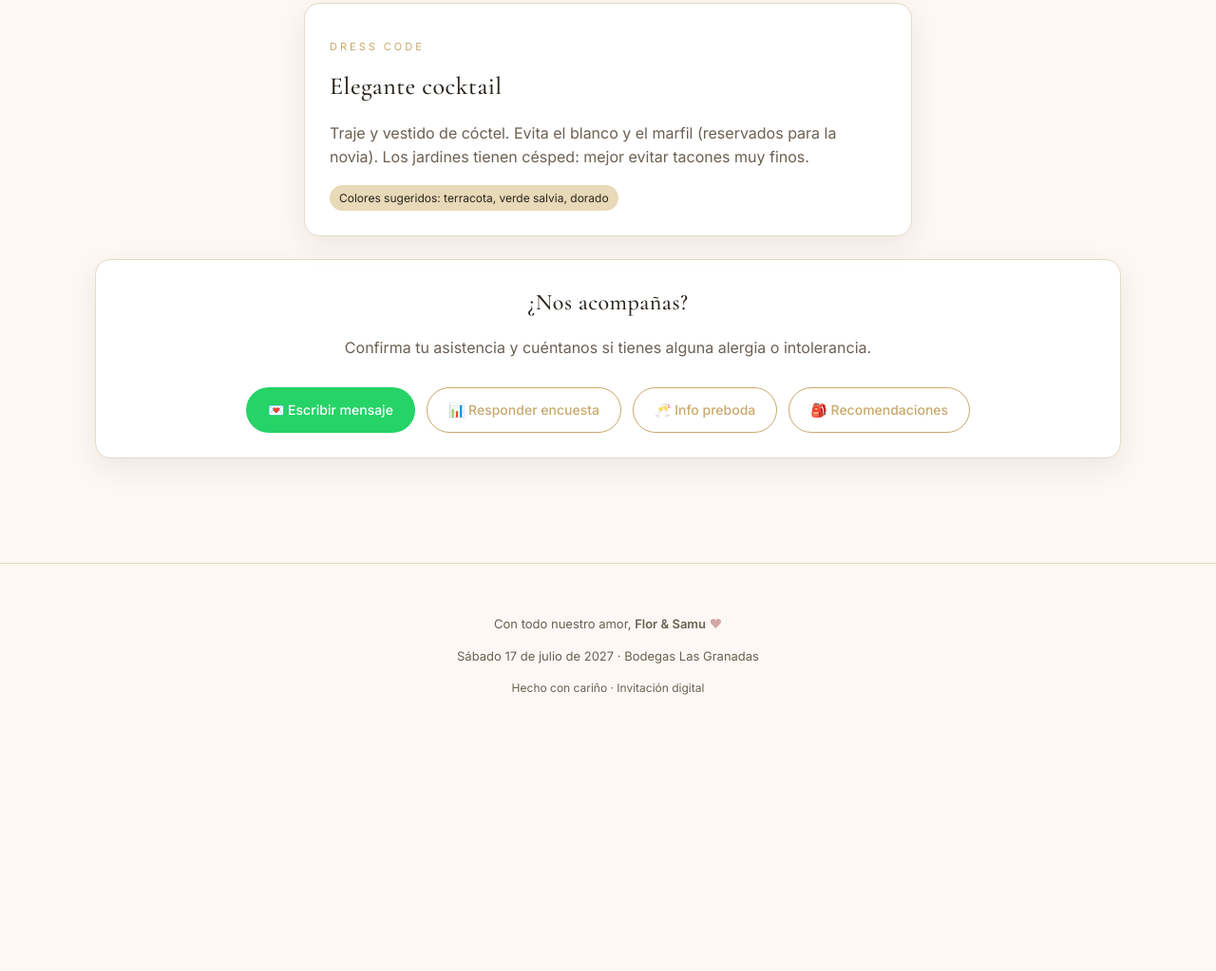
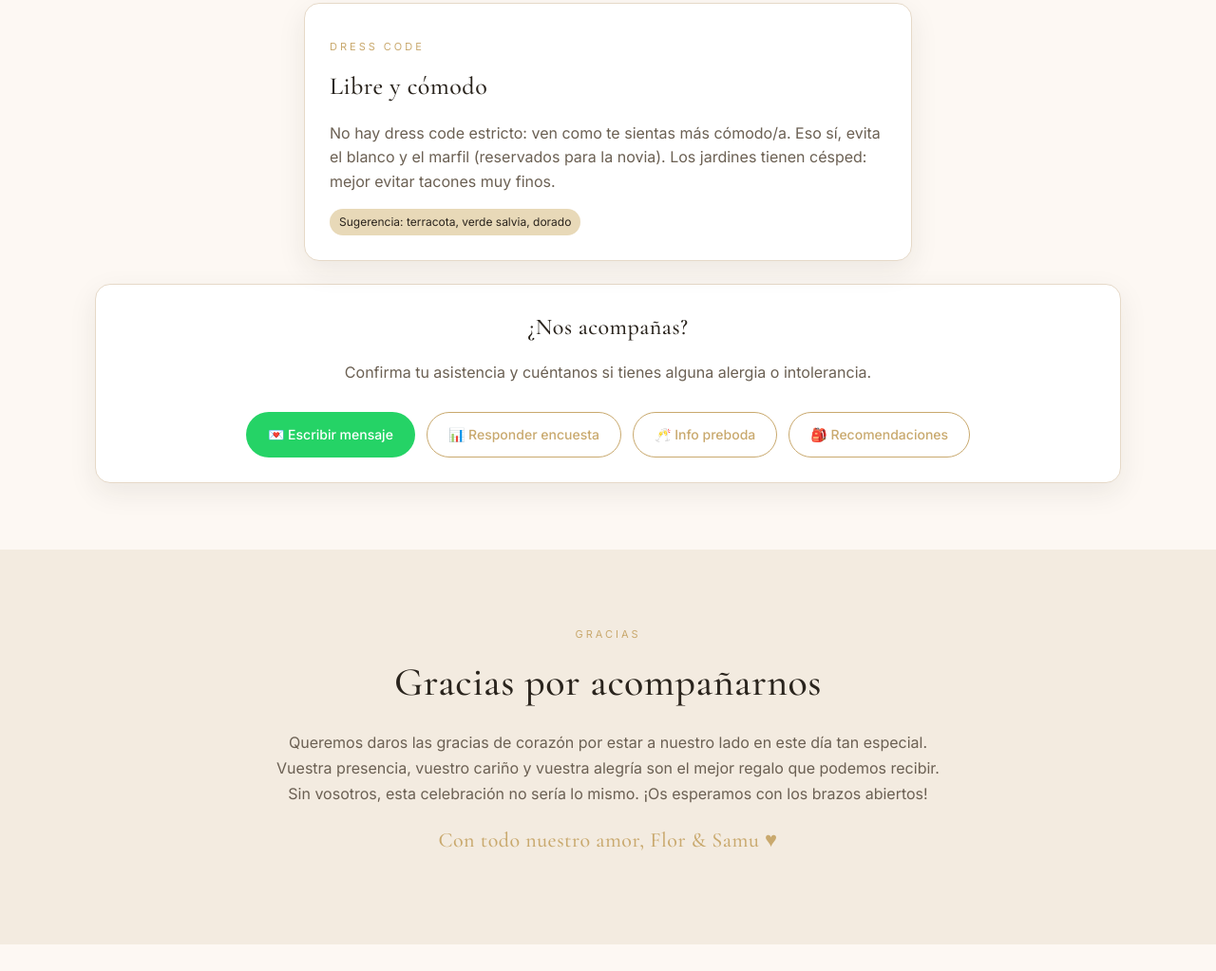
Before and after one commit to Samcord17/invitacion-boda-flor-samu, a plain HTML site: page index.html in a window 1280 px wide. Shown: the part 2949-3972 px from the top of the page at 95% size. Before the commit the page ends 3735 px from the top, so only its background shows below. Drawn offline with nearby package versions, Linux system fonts and the light colour scheme.

Commit message:
Dress code libre y mensaje de agradecimiento

```diff
--- a/index.html
+++ b/index.html
@@ -115,9 +115,9 @@
         <div class="grid" style="max-width:640px;margin:0 auto;">
           <div class="card">
             <p class="eyebrow" style="text-transform:uppercase;letter-spacing:3px;font-size:11px;color:var(--gold);">Dress code</p>
-            <h3 class="serif" style="font-size:26px;margin:6px 0 10px;">Elegante cocktail</h3>
-            <p style="color:var(--muted);">Traje y vestido de cóctel. Evita el blanco y el marfil (reservados para la novia). Los jardines tienen césped: mejor evitar tacones muy finos.</p>
-            <div class="mt-2"><span class="tag">Colores sugeridos: terracota, verde salvia, dorado</span></div>
+            <h3 class="serif" style="font-size:26px;margin:6px 0 10px;">Libre y cómodo</h3>
+            <p style="color:var(--muted);">No hay dress code estricto: ven como te sientas más cómodo/a. Eso sí, evita el blanco y el marfil (reservados para la novia). Los jardines tienen césped: mejor evitar tacones muy finos.</p>
+            <div class="mt-2"><span class="tag">Sugerencia: terracota, verde salvia, dorado</span></div>
           </div>
         </div>
 
@@ -135,6 +135,15 @@
     </section>
   </main>
 
+  <section class="section" style="background:var(--bg-2);">
+    <div class="container" style="max-width:760px;text-align:center;">
+      <p class="eyebrow" style="text-transform:uppercase;letter-spacing:3px;font-size:11px;color:var(--gold);margin-bottom:8px;">Gracias</p>
+      <h2 class="serif" style="font-size:clamp(28px,5vw,42px);margin:0 0 14px;">Gracias por acompañarnos</h2>
+      <p style="color:var(--muted);font-size:16px;line-height:1.7;">Queremos daros las gracias de corazón por estar a nuestro lado en este día tan especial. Vuestra presencia, vuestro cariño y vuestra alegría son el mejor regalo que podemos recibir. Sin vosotros, esta celebración no sería lo mismo. ¡Os esperamos con los brazos abiertos!</p>
+      <p class="serif" style="font-size:22px;color:var(--gold);margin-top:18px;">Con todo nuestro amor, Flor &amp; Samu ♥</p>
+    </div>
+  </section>
+
   <div id="footer-slot"></div>
   <script src="script.js?v=19"></script>
 </body>
```
